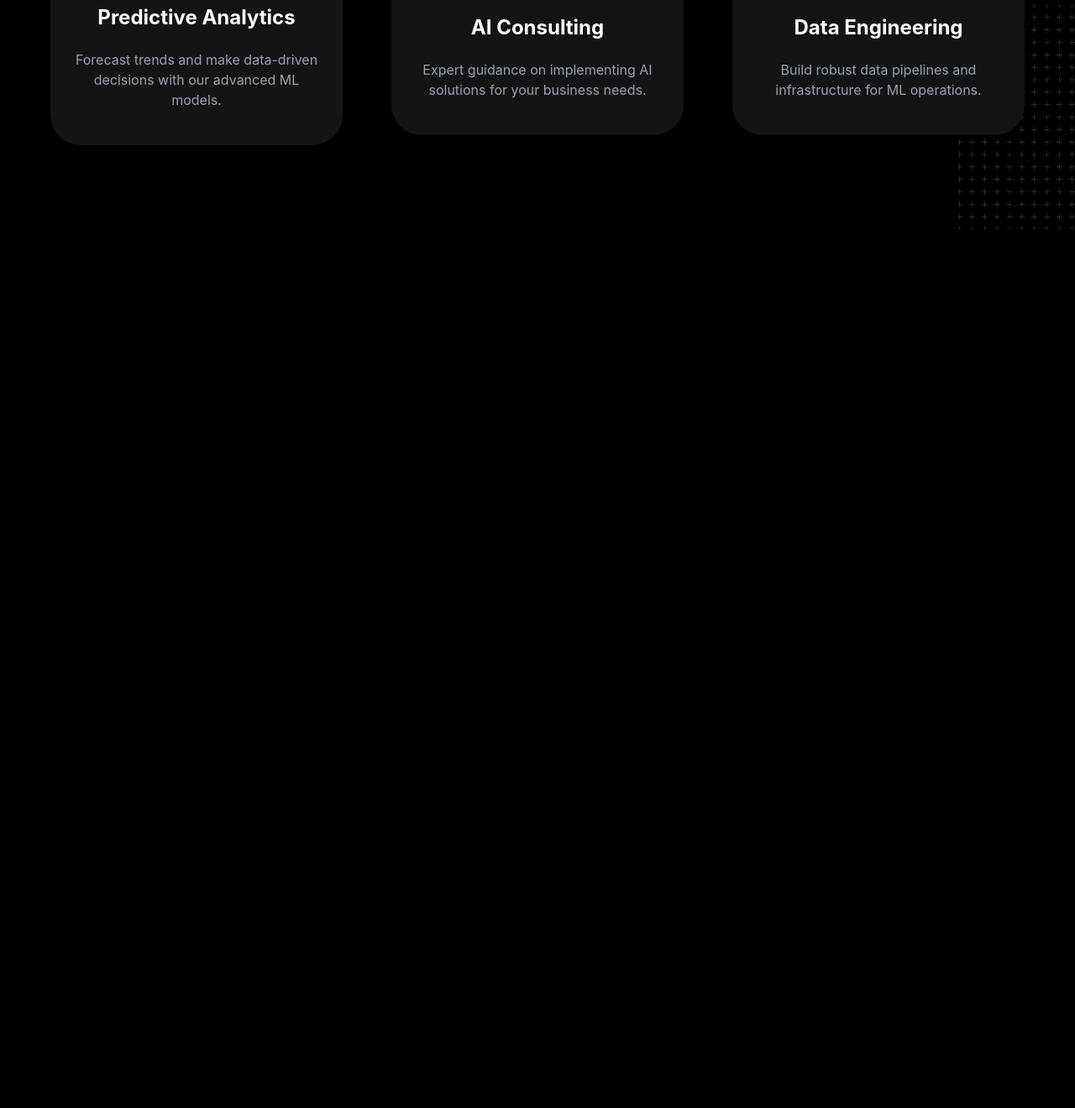
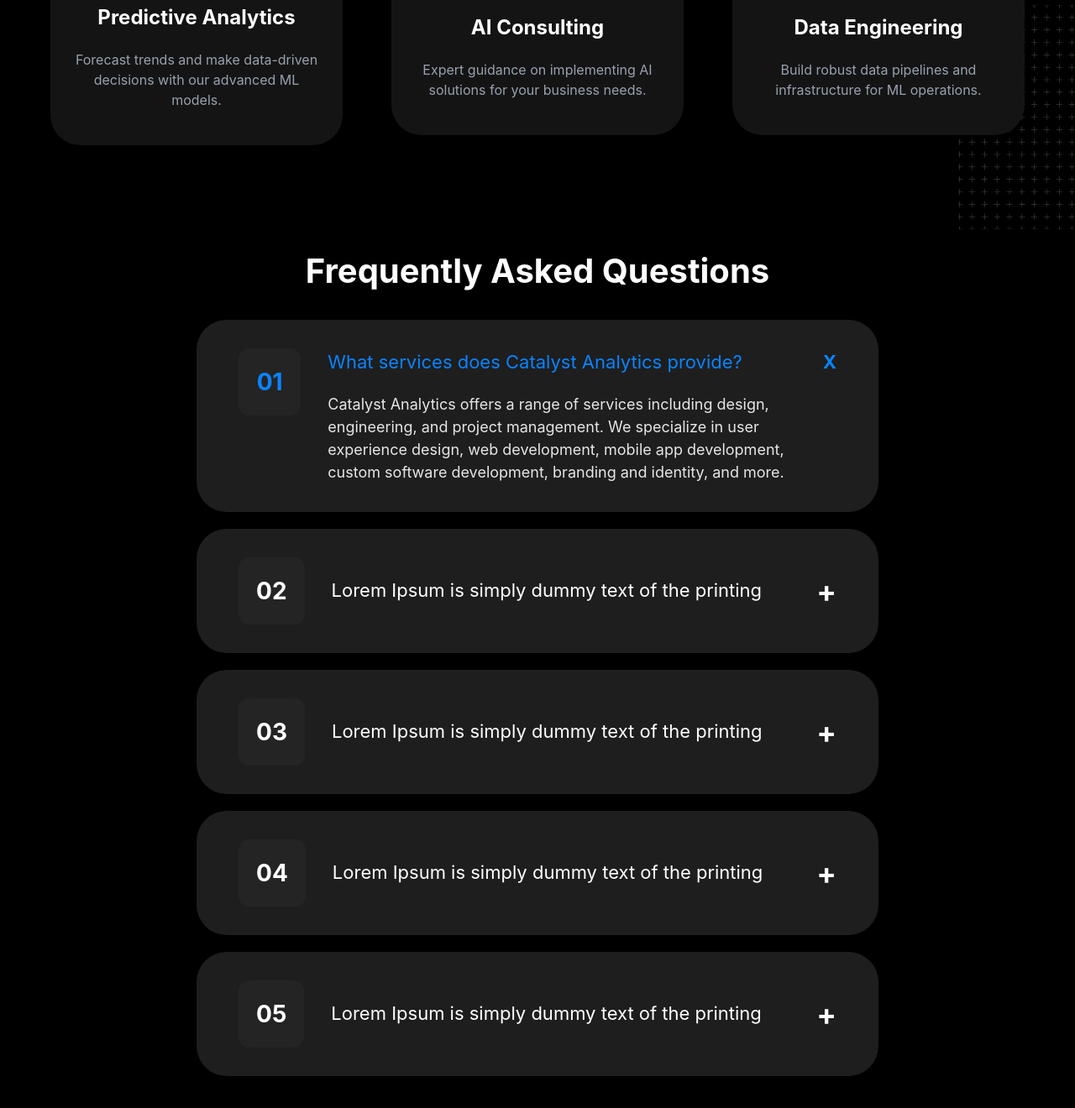
Before and after one commit to Magamed-7/Exam-3-2hour, a website: page index.html in a window 1280 px wide. Shown: the part 1226-2546 px from the top of the page at 84% size. Before the commit the page ends 1499 px from the top, so only its background shows below. Drawn offline with nearby package versions, Linux system fonts and the light colour scheme; files that its build step writes are made by us from their sources.

Commit message:
third section

```diff
--- a/index.html
+++ b/index.html
@@ -19,6 +19,7 @@
         <a class="px-3.5 py-2.5 text-white bg-[#0A84FF] rounded-[10px]"> Contact Us </a>
     </header>
 
+    <main>
         <!-- First section -->
         <section class="max-w-300 mx-auto flex justify-between items-center relative lg:flex-row flex-col p-5">
             <img src="./img/Frame.png" alt="" class="absolute top-5 -left-45 z-0">
@@ -75,5 +76,105 @@
 
             <img src="./img/Frame 2.png" alt="" class="absolute -bottom-20 -right-35 z-0 lg:block hidden">
         </section>
+
+        <!-- Third section -->
+        <section class="max-w-300 mx-auto p-5 my-10">
+            <h1 class="text-[28px] lg:text-[40px] text-center mb-7 font-bold">
+                Frequently Asked Questions
+            </h1>
+
+            <div class="flex flex-col justify-center items-center gap-5">
+
+                <div class="p-4 lg:px-12.5 lg:py-8.5 bg-[#1E1E1E] rounded-[36px] flex gap-4 lg:gap-8 w-[90%] lg:w-[70%]">
+
+                    <p class="p-3 lg:p-5 w-14 h-14 lg:w-20 lg:h-20 rounded-xl text-[20px] lg:text-[28px] text-[#0A84FF] bg-[#242424] font-bold border border-solid border-[#242424] flex items-center justify-center">
+                        01
+                    </p>
+
+                    <div class="flex flex-col gap-4 lg:gap-5 w-full">
+                        <div class="flex justify-between">
+                            <p class="text-[16px] lg:text-[22px] text-[#0A84FF]">
+                                What services does Catalyst Analytics provide?
+                            </p>
+                            <p class="text-[16px] lg:text-[22px] text-[#0A84FF] font-bold">
+                                X
+                            </p>
+                        </div>
+
+                        <p class="text-[14px] lg:text-[18px] text-[#E6E6E6]">
+                            Catalyst Analytics offers a range of services including design, engineering,
+                            and project management. We specialize in user experience design, web development,
+                            mobile app development, custom software development, branding and identity, and more.
+                        </p>
+                    </div>
+                </div>
+
+                <div class="p-4 lg:px-12.5 lg:py-8.5 bg-[#1E1E1E] rounded-[36px] flex gap-4 lg:gap-8 w-[90%] lg:w-[70%] items-center">
+
+                    <p class="p-3 lg:p-5 w-14 h-14 lg:w-20 lg:h-20 rounded-xl text-[20px] lg:text-[28px] bg-[#242424] font-bold  border border-solid border-[#242424] flex items-center justify-center">
+                        02
+                    </p>
+
+                    <div class="flex justify-between items-center w-full">
+                        <p class="text-[16px] lg:text-[22px]">
+                            Lorem Ipsum is simply dummy text of the printing
+                        </p>
+                        <p class="text-[24px] lg:text-[35px] font-bold">
+                            +
+                        </p>
+                    </div>
+                </div>
+
+                <div class="p-4 lg:px-12.5 lg:py-8.5 bg-[#1E1E1E] rounded-[36px] flex gap-4 lg:gap-8 w-[90%] lg:w-[70%] items-center">
+
+                    <p class="p-3 lg:p-5 w-14 h-14 lg:w-20 lg:h-20 rounded-xl text-[20px] lg:text-[28px] bg-[#242424] font-bold border border-solid border-[#242424] flex items-center justify-center">
+                        03
+                    </p>
+
+                    <div class="flex justify-between items-center w-full">
+                        <p class="text-[16px] lg:text-[22px]">
+                            Lorem Ipsum is simply dummy text of the printing
+                        </p>
+                        <p class="text-[24px] lg:text-[35px] font-bold">
+                            +
+                        </p>
+                    </div>
+                </div>
+
+                <div class="p-4 lg:px-12.5 lg:py-8.5 bg-[#1E1E1E] rounded-[36px] flex gap-4 lg:gap-8 w-[90%] lg:w-[70%] items-center">
+
+                    <p class="p-3 lg:p-5 w-14 h-14 lg:w-20 lg:h-20 rounded-xl text-[20px] lg:text-[28px] bg-[#242424] font-bold border border-solid border-[#242424] flex items-center justify-center">
+                        04
+                    </p>
+
+                    <div class="flex justify-between items-center w-full">
+                        <p class="text-[16px] lg:text-[22px]">
+                            Lorem Ipsum is simply dummy text of the printing
+                        </p>
+                        <p class="text-[24px] lg:text-[35px] font-bold">
+                            +
+                        </p>
+                    </div>
+                </div>
+
+                <div class="p-4 lg:px-12.5 lg:py-8.5 bg-[#1E1E1E] rounded-[36px] flex gap-4 lg:gap-8 w-[90%] lg:w-[70%] items-center">
+
+                    <p class="p-3 lg:p-5 w-14 h-14 lg:w-20 lg:h-20 rounded-xl text-[20px] lg:text-[28px] bg-[#242424] font-bold border border-solid border-[#242424] flex items-center justify-center">
+                        05
+                    </p>
+
+                    <div class="flex justify-between items-center w-full">
+                        <p class="text-[16px] lg:text-[22px]">
+                            Lorem Ipsum is simply dummy text of the printing
+                        </p>
+                        <p class="text-[24px] lg:text-[35px] font-bold">
+                            +
+                        </p>
+                    </div>
+                </div>
+
+            </div>
+        </section>
+    </main>
 </body>
 </html>
```
Lines whose indentation alone changed are shown as unchanged.
